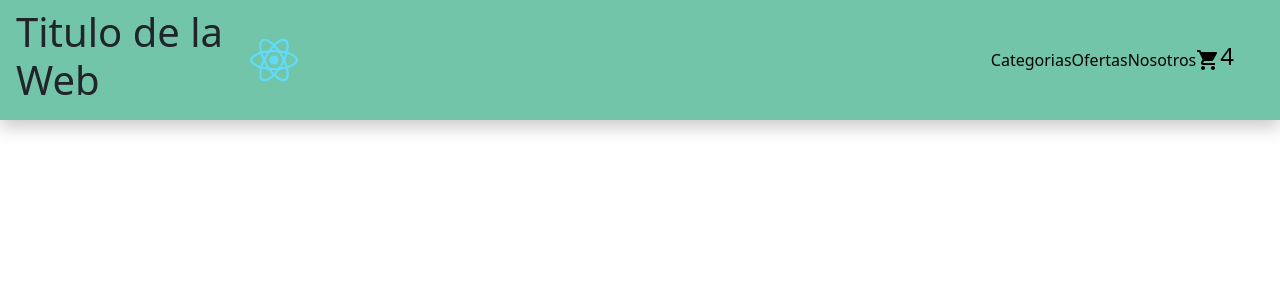
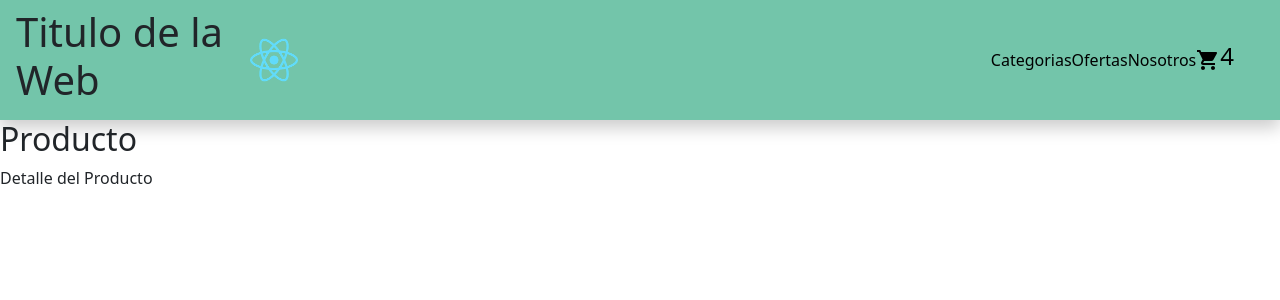
Before and after one commit to Juanma-Mombiela/ecommerce-mombiela, a React (Create React App) app: page /detalle in a window 1280 px wide. Shown: the top 300 px of the page. Built offline with nearby package versions, Linux system fonts and the light colour scheme.

Commit message:
detalleProducto-mombiela

```diff
--- /dev/null
+++ b/src/components/ItemDetail.jsx
@@ -0,0 +1,11 @@
+
+
+const ItemDetail = ({ producto }) => {
+  return (
+    <article className="item">
+      <h2 className="item__title">{producto.titulo}</h2>
+      <p className="item__detalle">{producto.detalle}</p>
+    </article>
+  )
+}
+export default ItemDetail
--- /dev/null
+++ b/src/components/ItemDetailContainer.jsx
@@ -0,0 +1,58 @@
+import { useEffect, useState } from "react"
+import ItemDetail from "./ItemDetail"
+
+const detallesProductos = [
+    {
+        titulo: "Producto",
+        detalle: "Detalle del Producto"
+    }
+]
+
+const ItemDetailContainer = () => {
+
+    const [productos, setProductos] = useState([])
+    const [loading, setLoading] = useState(true)
+
+    useEffect(() => {
+
+        const pedido = new Promise((res, rej) => {
+            setTimeout(() => {
+                res(detallesProductos)
+            }, 2000)
+        })
+
+        pedido.then((resultado) => {
+            setProductos(resultado)
+            setLoading(false)
+        })
+
+        pedido.catch((error) => {
+            console.log("Termino el pedido mal")
+        })
+
+    }, [])
+
+
+    if (loading) {
+        return (
+            <p>Cargando...</p>
+        )
+    } else {
+        return (
+            <section className="items">
+            {productos.map((producto) => {
+                return <ItemDetail
+                producto={producto}
+                titulo={producto.titulo}
+                detalle={producto.detalle}
+             />
+            })}
+        </section>
+
+        )
+
+    }
+
+}
+
+export default ItemDetailContainer
--- a/src/components/ItemListContainer.js
+++ b/src/components/ItemListContainer.jsx
@@ -22,8 +22,6 @@ const ItemListContainer = () => {
     const { id } = useParams()
 
     useEffect(() => {
-
-        console.log("Efecto")
 
         const pedido = new Promise((res, rej) => {
             setTimeout(() => {
--- a/src/components/Main.js
+++ b/src/components/Main.jsx
@@ -1,5 +1,6 @@
 import ItemListContainer from "./ItemListContainer"
 import { Routes , Route } from "react-router-dom"
+import ItemDetailContainer from "./ItemDetailContainer"
 import Cart from "./Cart"
 
 const Main = () => {
@@ -13,6 +14,7 @@ const Main = () => {
             <Routes>
                 <Route path="/" element={<ItemListContainer/>}/>
                 <Route path="/categoria/:id" element={<ItemListContainer/>}/>
+                <Route path="/detalle" element={<ItemDetailContainer/>}/>
                 <Route path="/cart" element={<Cart/>}/>
             </Routes>
         </main>
```
Also changed, not shown: src/components/App.jsx (renamed from src/components/App.js), src/components/Cart.jsx (renamed from src/components/Cart.js), src/components/Header.jsx (renamed from src/components/Header.js), src/components/Item.jsx (renamed from src/components/Item.js), src/components/ItemList.jsx (renamed from src/components/ItemList.js), src/components/NavBar.jsx (renamed from src/components/NavBar.js).
